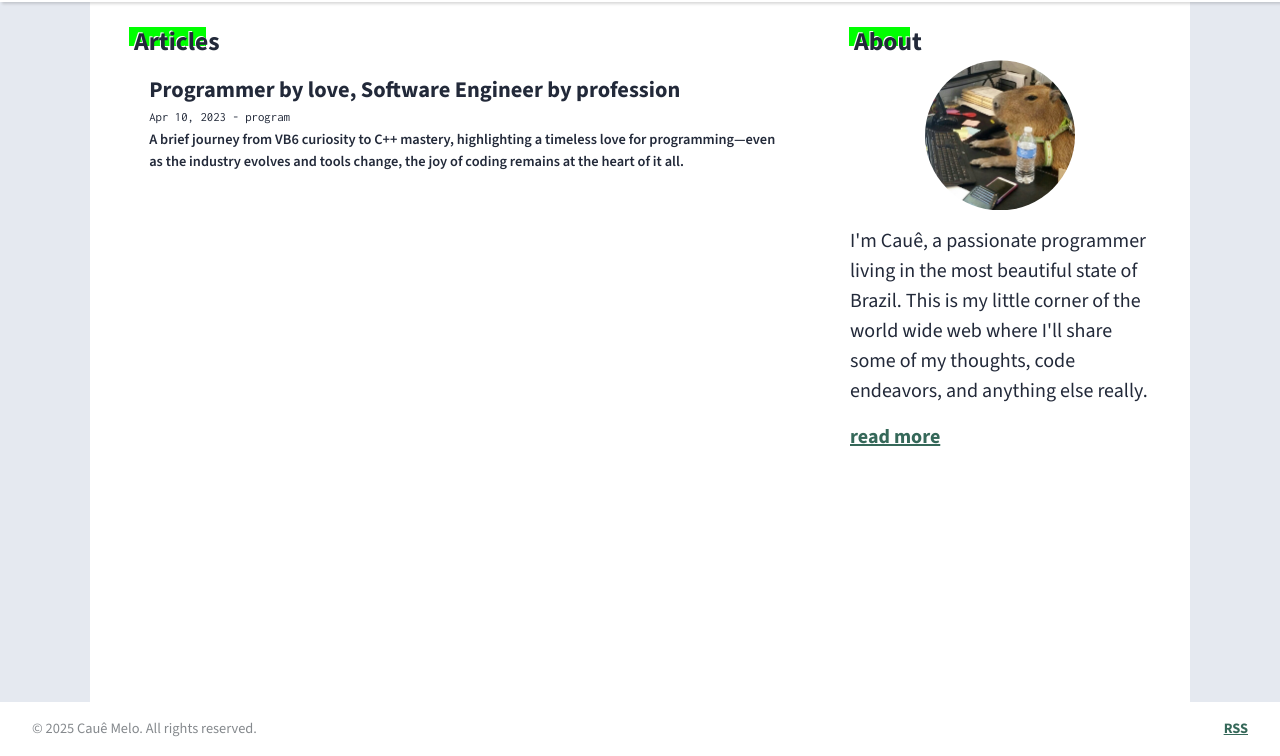
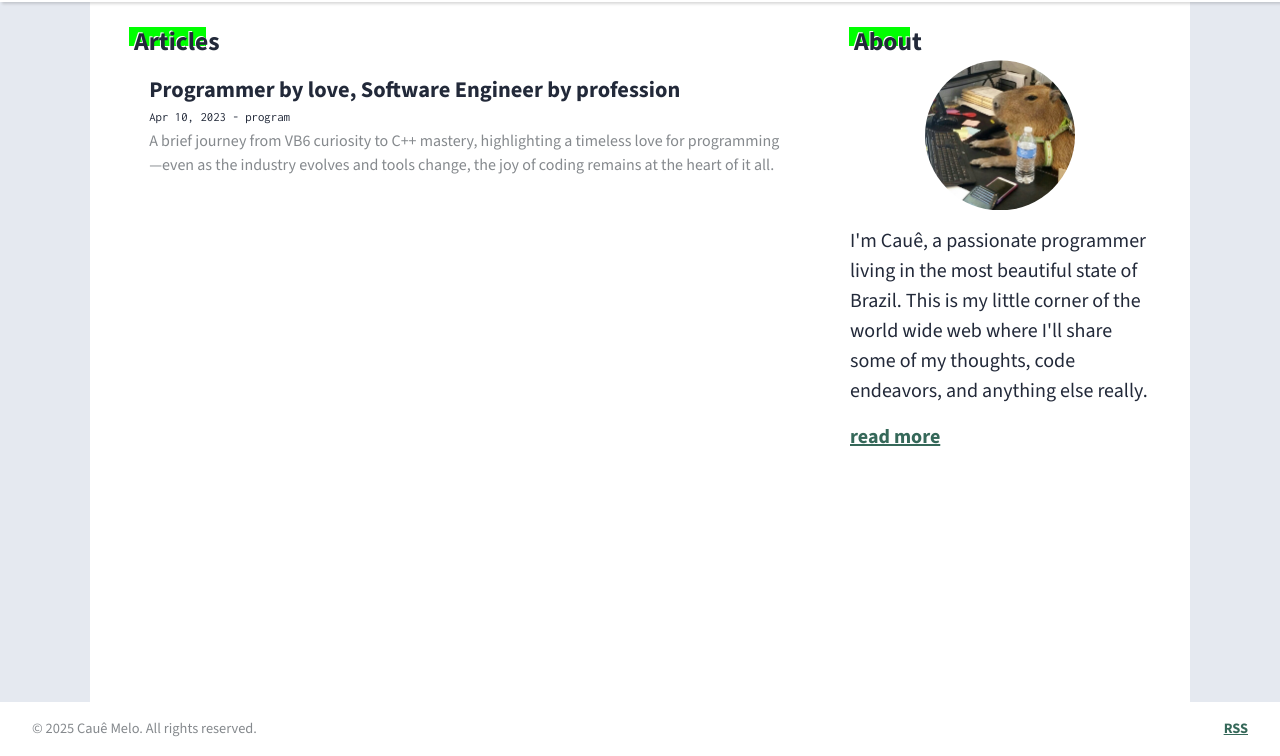
Before and after one commit to cauesmelo/hotfix-sh, an Astro site: page / in a window 1280 px wide. Shown: the part 44-800 px from the top of the page. Built offline with nearby package versions, Linux system fonts and the light colour scheme; Astro itself is replaced by a stand-in of ours.

Commit message:
feat: adjust css for article description

```diff
--- a/src/components/Articles.astro
+++ b/src/components/Articles.astro
@@ -66,8 +66,9 @@ const posts = ((await getCollection("blog")) as Array<CollectionEntry<"blog"> &
 
   .article div {
     margin-top: 0.2rem;
-    font-size: 0.9rem;
-    font-weight: 600;
+    font-size: 1rem;
+    font-weight: 400;
+    color: var(--colorTextSubtle);
   }
 
   .divisor {
```
